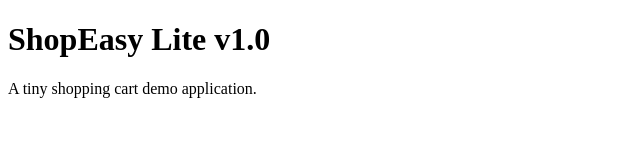
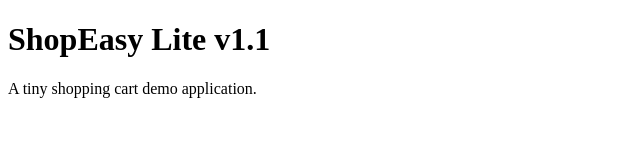
Before and after one commit to Adarsh01717/shopeasy-lite, a website: page public/index.html in a window 1280 px wide. Shown: the full height of the page, 0-640 px from the left. Drawn offline with Linux system fonts and the light colour scheme.

Commit message:
Release 1.1.0

```diff
--- a/package.json
+++ b/package.json
@@ -1,6 +1,6 @@
 {
   "name": "shopeasy-lite",
-  "version": "1.0.0",
+  "version": "1.1.0",
   "description": "ShopEasy Lite - a tiny shopping cart web app",
   "main": "src/server.js",
   "scripts": {
--- a/public/index.html
+++ b/public/index.html
@@ -5,7 +5,7 @@
   <title>ShopEasy Lite</title>
 </head>
 <body>
-  <h1>ShopEasy Lite v1.0</h1>
+  <h1>ShopEasy Lite v1.1</h1>
   <p>A tiny shopping cart demo application.</p>
 </body>
 </html>
```
Also changed, not shown: 1 other file.
